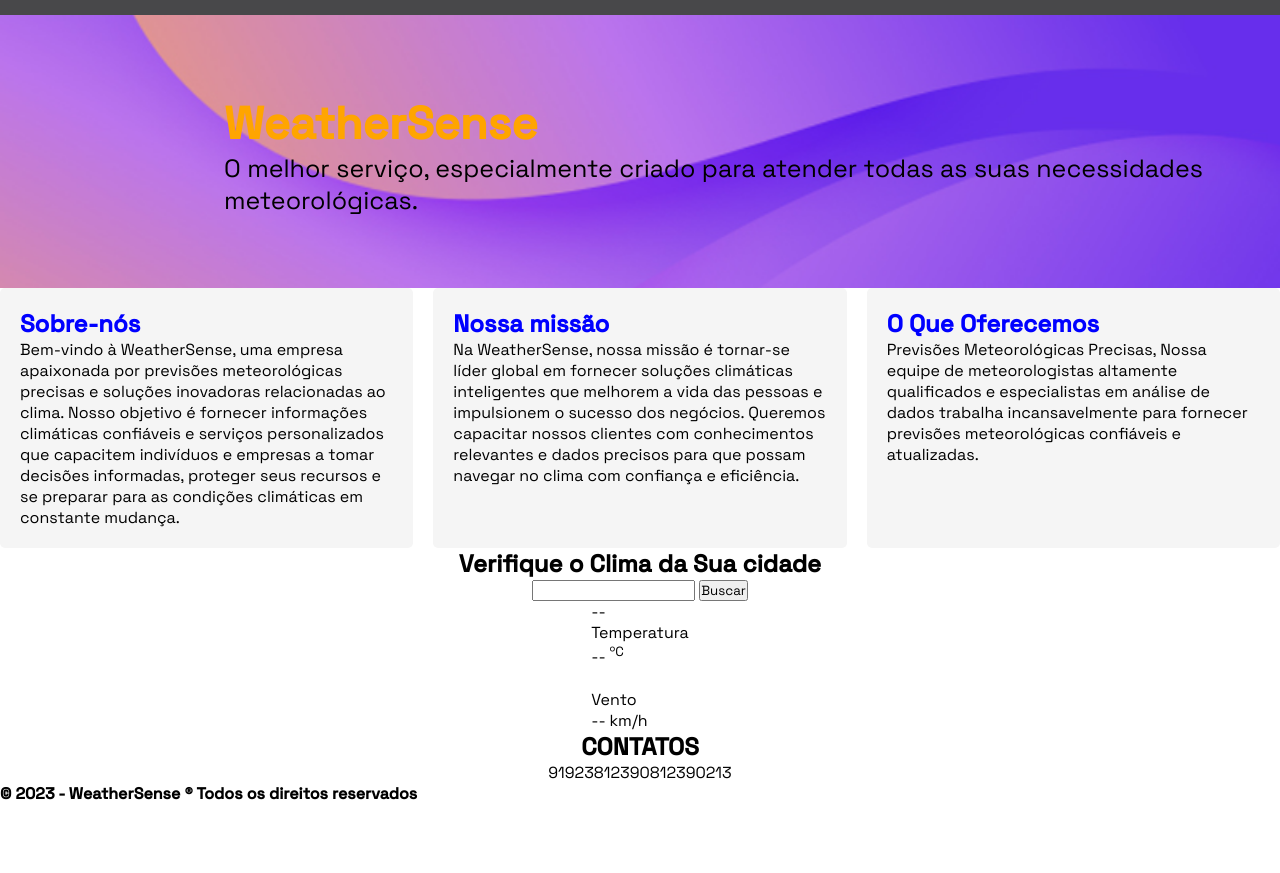
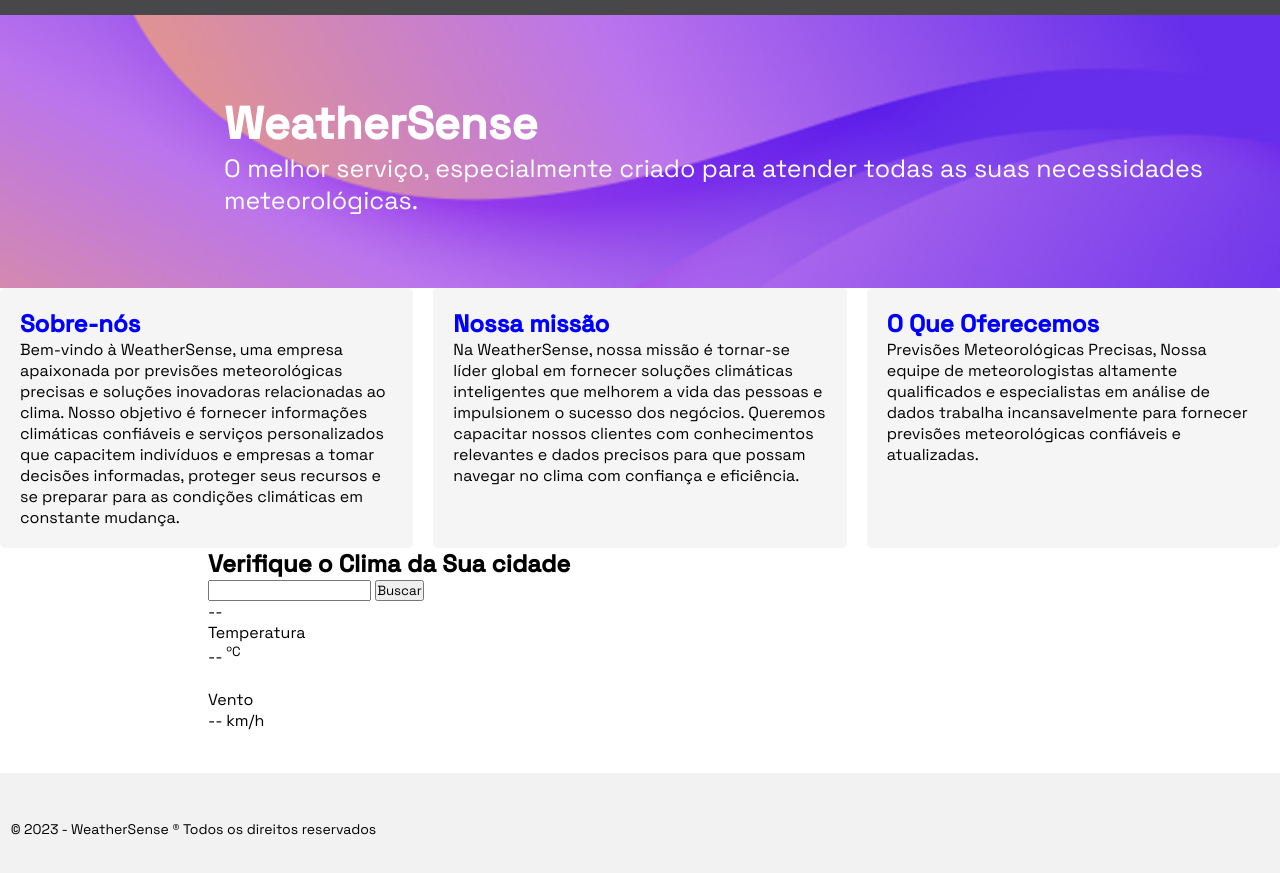
Before and after one commit to Cyduart/WeatherSense, a plain HTML site: page index.html in a window 1280 px wide. Shown: the part 65-938 px from the top of the page. Before the commit the page ends 869 px from the top, so only its background shows below. Drawn offline with Linux system fonts and the light colour scheme.

Commit message:
add new functions

```diff
--- a/index.html
+++ b/index.html
@@ -69,7 +69,8 @@
         </div>
     </div>
 
-    <main id="verclima">
+    <main>
+        <div id="verclima">
             <h2>Verifique o Clima da Sua cidade</h2>
             <form class="busca">
                 <input type="search" id="serchInput">
@@ -94,15 +95,15 @@
             </div>
 
             <div class="aviso"></div>
-
-        <h2>CONTATOS</h2>
-        <P>91923812390812390213</P>
-
         </div>
 
+        <div></div>
 
     </main>
-    <footer><strong>© 2023 - WeatherSense ® Todos os direitos reservados</strong></footer>
+    <footer>
+        <p>© 2023 - WeatherSense ® Todos os direitos reservados</p>
+
+    </footer>
 
 </body>
 
--- a/style.css
+++ b/style.css
@@ -95,12 +95,12 @@ header {
 }
 header h1 {
   font-size: 45px;
-  color: orange;
+  color: rgb(255, 255, 255);
   margin: 0;
 }
 header p {
   font-size: 25px;
-  color: black;
+  color: rgb(255, 255, 255);
   margin: 0 0 72.4px;
 }
 
@@ -125,8 +125,18 @@ header p {
 main {
   display: flex;
   flex-direction: column;
-  justify-content: center;
-  align-items: center;
+  justify-content: space-around;
+  align-items: flex-start;
+  margin-left: 13rem;
+}
+
+
+footer{
+    background-color: #F2F2F2;
+    padding: 32pt 8pt;
+    margin-top: 32pt;
+    font-size: 14px;
+    line-height: 20pt;
 }
 
 /* Estilos para dispositivos móveis */
```
Also changed, not shown: script.js (+5 -6 lines). Lines whose indentation alone changed are shown as unchanged.
